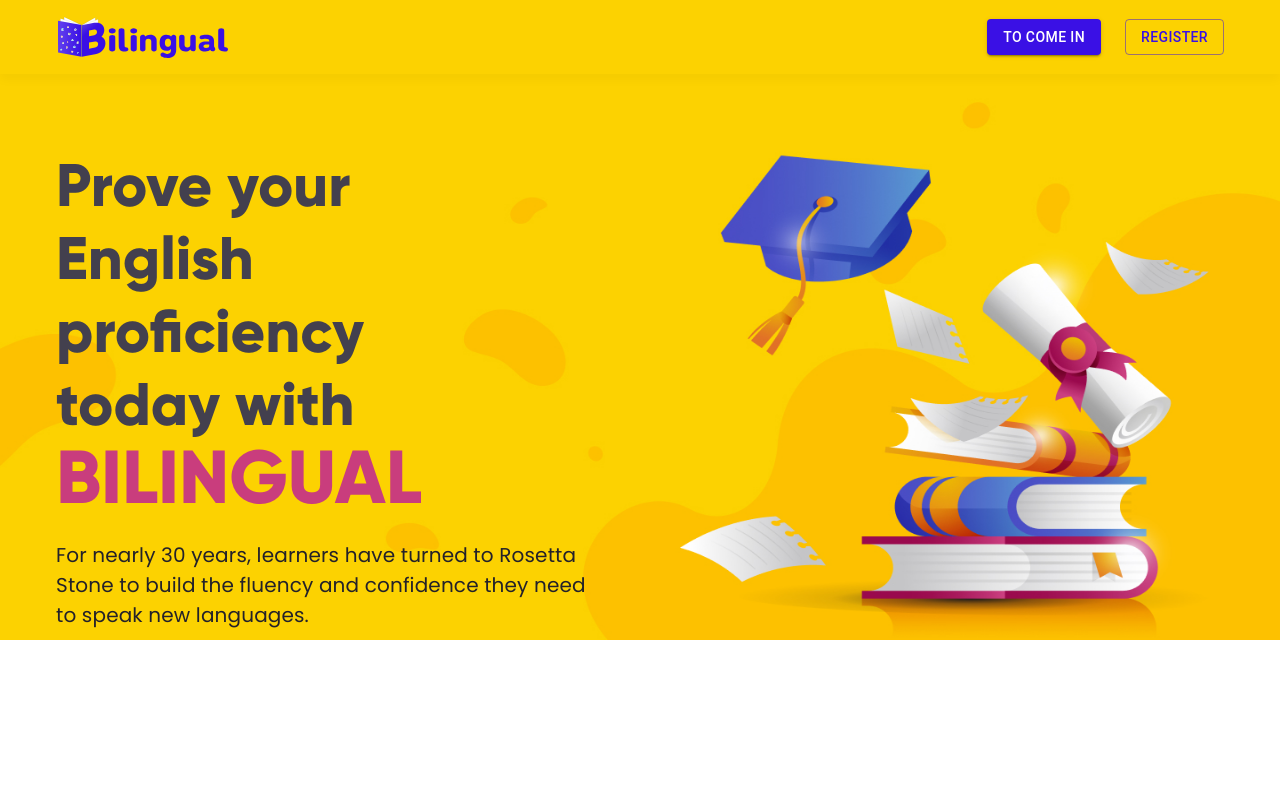
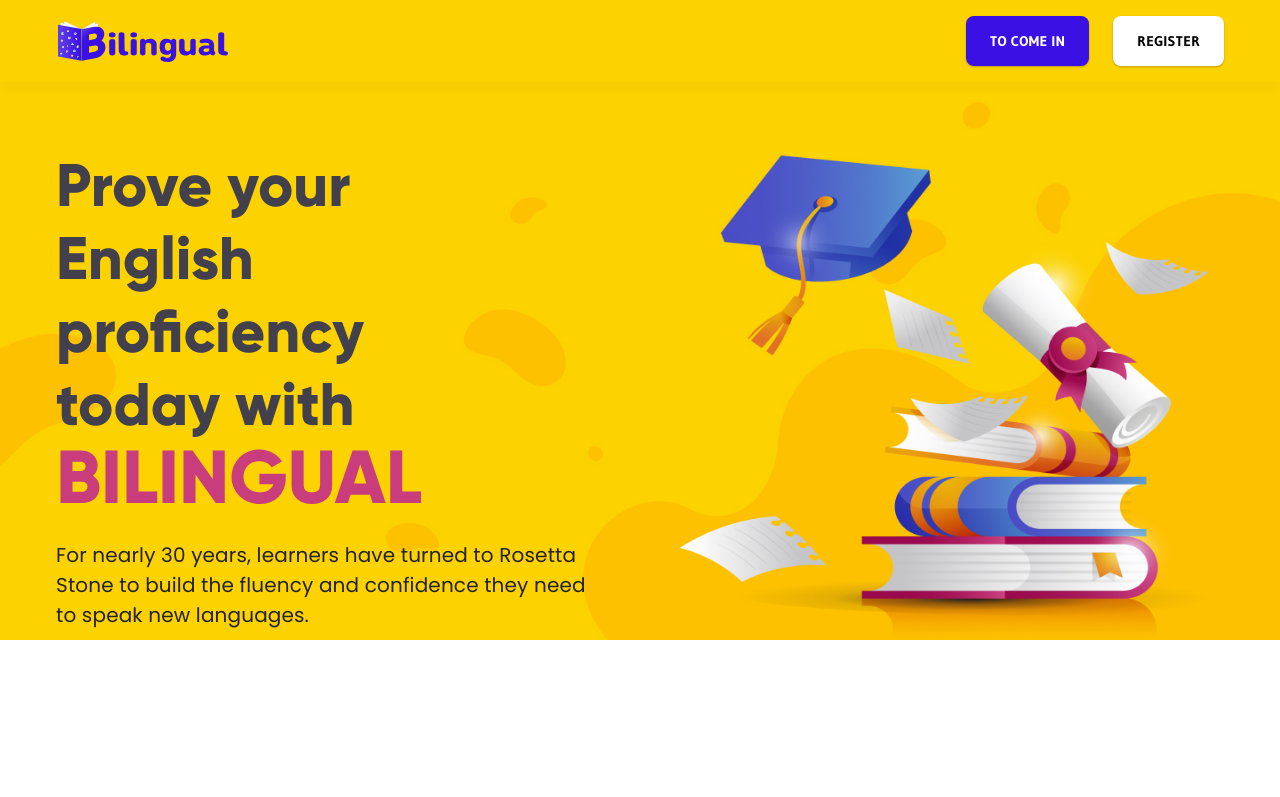
Before and after one commit to Nurtimax/bilimgual, a Next.js app: page / in a window 1280 px wide. Shown: the top 797 px of the page. Built offline with nearby package versions, Linux system fonts and the light colour scheme.

Commit message:
create reusible button component

```diff
--- /dev/null
+++ b/src/component/UI/button/index.tsx
@@ -0,0 +1,170 @@
+import { Button as MuiButton, ButtonProps, createTheme, ThemeProvider } from '@mui/material';
+import { FC, useMemo } from 'react';
+
+import { palette } from '../theme';
+
+interface IButtonProps extends ButtonProps {
+   [key: string]: unknown;
+}
+
+declare module '@mui/material/Button' {
+   interface ButtonPropsVariantOverrides {
+      next: true;
+      login: true;
+      register: true;
+      begin: true;
+      come: true;
+   }
+}
+
+const Button: FC<IButtonProps> = (props) => {
+   const theme = createTheme({
+      palette: { ...palette, action: { active: '#3007DA' } },
+      components: {
+         MuiButton: {
+            styleOverrides: {
+               root: {
+                  fontWeight: '900',
+                  fontFamily: 'Gudea',
+                  borderRadius: '8px',
+                  padding: '12.5px 24px',
+                  fontSize: '14px'
+               }
+            },
+            variants: [
+               {
+                  props: { variant: 'contained' },
+                  style: ({ theme }) => ({
+                     color: theme.palette.primary.light, // #fff
+                     border: 'none',
+                     '&:hover': {
+                        background: 'rgba(58, 16, 229, 0.9)'
+                     }
+                  })
+               },
+               {
+                  props: { variant: 'come' },
+                  style: ({ theme }) => ({
+                     background: theme.palette.primary.main,
+                     boxShadow: '0px 1px 2px rgba(76, 72, 89, 0.2), 0px 1px 2px rgba(76, 72, 89, 0.2)',
+                     color: theme.palette.primary.light, // #fff
+                     border: 'none',
+                     '&:hover': {
+                        background: 'rgba(58, 16, 229, 0.9)'
+                     }
+                  })
+               },
+               {
+                  props: { color: 'success' },
+                  style: ({ theme }) => ({
+                     background: theme.palette.success.main, // #2AB930
+                     color: theme.palette.primary.light, //  #fff
+                     '&:hover': {
+                        background: theme.palette.success.contrastText // #31CF38
+                     },
+                     '&:active': {
+                        background: theme.palette.success.light // #08AF10
+                     }
+                  })
+               },
+               {
+                  props: { disabled: true },
+                  style: () => ({
+                     background: 'none',
+                     '&.Mui-disabled': {
+                        border: '2px solid'
+                     }
+                  })
+               },
+               {
+                  props: { variant: 'outlined' },
+                  style: ({ theme }) => ({
+                     border: '2px solid',
+                     '&:hover': {
+                        border: '2px solid',
+                        background: theme.palette.primary.main, //#3A10E5
+                        color: theme.palette.primary.light // #fff
+                     }
+                  })
+               },
+               {
+                  props: { variant: 'next' },
+                  style: ({ theme }) => ({
+                     background: theme.palette.primary.main, //#3A10E5
+                     border: 'none',
+                     color: theme.palette.primary.light, // #fff
+                     '&:hover': {
+                        background: theme.palette.primary.contrastText // #4E28E8
+                     },
+                     '&:disabled': {
+                        background: theme.palette.background.default, // #C4C4C4
+                        border: 'none',
+                        color: theme.palette.primary.light // #fff
+                     }
+                  })
+               },
+               {
+                  props: {
+                     variant: 'login'
+                  },
+                  style: ({ theme }) => ({
+                     border: `2px solid ${theme.palette.error.contrastText}`, // #4C4859
+                     color: theme.palette.error.dark, // #4C4C4C
+                     '&:hover': {
+                        background: theme.palette.primary.main, //#3A10E5,
+                        color: theme.palette.primary.light, // #fff
+                        border: `2px solid ${theme.palette.primary.main}` //#3A10E5
+                     }
+                  })
+               },
+               {
+                  props: { variant: 'register' },
+                  style: ({ theme }) => ({
+                     background: theme.palette.primary.light,
+                     border: 'none',
+                     boxShadow: '0px 1px 2px rgba(76, 72, 89, 0.2), 0px 1px 2px rgba(76, 72, 89, 0.2)',
+                     '&:hover': {
+                        background: '#F0EDED'
+                     },
+                     '&:active': {
+                        background: '#EBE6E6'
+                     }
+                  })
+               },
+               {
+                  props: { variant: 'begin' },
+                  style: ({ theme }) => ({
+                     background:
+                        'linear-gradient(186.36deg, #CB4080 5.01%, #C93D7D 29.76%, #BD3172 55.4%, #AD1E60 94.99%)',
+                     boxShadow: 'inset 4px -5px 0px rgba(255, 204, 191, 0.68)',
+                     padding: '16px 65px 23px',
+                     clipPath:
+                        'polygon(1% 1%, 100% 0%, 100% 100%, 91% 99%, 86% 99%, 85% 98%, 82% 98%, 80% 98%, 77% 97%, 74% 97%, 71% 96%, 67% 96%, 64% 95%, 60% 95%, 56% 95%, 53% 95%, 50% 94%, 45% 94%, 41% 94%, 38% 95%, 34% 95%, 30% 96%, 26% 97%, 24% 98%, 20% 98%, 19% 99%, 11% 99%, 1% 99%, 0% 49%, 1% 12%)',
+                     backgroundClip: 'padding-box',
+                     borderRadius: '120px',
+                     color: theme.palette.primary.light
+                  })
+               }
+            ]
+         }
+      }
+   });
+
+   const customProps: ButtonProps = useMemo(() => {
+      if (props.variant === 'next') {
+         return props;
+      }
+      if (props.disabled) {
+         return { ...props, variant: 'outlined' };
+      }
+      return props;
+   }, [props]);
+
+   return (
+      <ThemeProvider theme={theme}>
+         <MuiButton {...customProps} />
+      </ThemeProvider>
+   );
+};
+
+export default Button;
--- /dev/null
+++ b/src/component/UI/index.ts
@@ -0,0 +1,2 @@
+export { default as Button } from './button';
+export { default as Input } from './Input/Input';
--- a/src/component/UI/theme/index.tsx
+++ b/src/component/UI/theme/index.tsx
@@ -1,9 +1,60 @@
-import { createTheme, ThemeProvider } from '@mui/material';
+import { createTheme, PaletteOptions, ThemeProvider } from '@mui/material';
 import { FC, ReactNode } from 'react';
 
 interface ThemeProps {
    children: ReactNode;
 }
+
+export const palette: PaletteOptions = {
+   primary: {
+      main: '#3A10E5',
+      light: '#ffffff',
+      dark: '#D7E1F8',
+      contrastText: '#4E28E8'
+   },
+   secondary: {
+      main: '#0F85F1',
+      light: '#3752B4',
+      A100: '#D4D0D0',
+      A200: '#D8D9DB',
+      A400: '#F7F7F7',
+      dark: '#757575'
+   },
+   error: {
+      main: '#F61414',
+      contrastText: '#4C4859',
+      dark: '#4C4C4C'
+   },
+   common: {
+      white: '#ffffff',
+      black: '#23212A'
+   },
+   background: {
+      default: '#C4C4C4', //
+      paper: 'linear-gradient(270deg, #3A10E5 0%, #6746EF 75.83%)'
+   },
+   action: {
+      disabled: '#C4C4C4',
+      active: '#3A10E5'
+   },
+   text: {
+      primary: '#ffffff',
+      secondary: '#3A10E5',
+      disabled: '#9A9A9A'
+   },
+   success: {
+      main: '#2AB930',
+      dark: '#666CA7',
+      light: '#08AF10',
+      contrastText: '#31CF38',
+      A700: 'linear-gradient(270deg, #C23677 0%, #C5397A 27.92%, #C43879 64.37%, #BB2E6F 100%)'
+   },
+   warning: {
+      main: '#FCD200',
+      light: '#FE9102',
+      contrastText: '#FEF5E8'
+   }
+};
 
 const Theme: FC<ThemeProps> = ({ children }) => {
    /*
@@ -35,52 +86,7 @@
             }
          }
       },
-      palette: {
-         primary: {
-            main: '#3A10E5',
-            light: '#ffffff',
-            dark: '#D7E1F8',
-            A100: '#4C4859'
-         },
-         secondary: {
-            main: '#0F85F1',
-            light: '#3752B4',
-            A100: '#D4D0D0',
-            A200: '#D8D9DB',
-            A400: '#F7F7F7',
-            dark: '#757575'
-         },
-         error: {
-            main: '#F61414'
-         },
-         common: {
-            white: '#ffffff',
-            black: '#23212A'
-         },
-         background: {
-            default: '#C4C4C4', //
-            paper: 'linear-gradient(270deg, #3A10E5 0%, #6746EF 75.83%)'
-         },
-         action: {
-            disabled: '#C4C4C4',
-            active: '#3A10E5'
-         },
-         text: {
-            primary: '#ffffff',
-            secondary: '#3A10E5',
-            disabled: '#9A9A9A'
-         },
-         success: {
-            main: '#2AB930',
-            dark: '#666CA7',
-            light: '#FE9102',
-            contrastText: '#FEF5E8',
-            A700: 'linear-gradient(270deg, #C23677 0%, #C5397A 27.92%, #C43879 64.37%, #BB2E6F 100%)'
-         },
-         warning: {
-            main: '#FCD200'
-         }
-      }
+      palette
    });
    return <ThemeProvider theme={theme}>{children}</ThemeProvider>;
 };
--- a/src/component/header/MainLinks.tsx
+++ b/src/component/header/MainLinks.tsx
@@ -1,5 +1,7 @@
 import { FC } from 'react';
-import { Box, Button, styled } from '@mui/material';
+import { Box, styled } from '@mui/material';
+
+import { Button } from '../UI';
 
 interface MainLinksProps {
    [key: string]: unknown;
@@ -18,8 +20,8 @@
 const MainLinks: FC<MainLinksProps> = () => {
    return (
       <StyledMainLinks>
-         <Button variant="contained">TO COME IN</Button>
-         <Button variant="outlined">REGISTER</Button>
+         <Button variant="come">TO COME IN</Button>
+         <Button variant="register">REGISTER</Button>
       </StyledMainLinks>
    );
 };
--- a/src/styles/globals.css
+++ b/src/styles/globals.css
@@ -1,4 +1,5 @@
 @import url('https://fonts.googleapis.com/css2?family=Manrope:wght@300;400;500;600;700&family=Poppins:wght@300;400;500;700;900&display=swap');
+@import url('https://fonts.googleapis.com/css2?family=Gudea:wght@400;700&display=swap'); /* Gudea */
 
 @font-face {
    font-family: 'DINNextRoundedLTPro-Bold';
--- a/tsconfig.json
+++ b/tsconfig.json
@@ -18,6 +18,7 @@
    "include": [
       "next-env.d.ts",
       "**/*.ts",
+      "**/*.d.ts",
       "**/*.tsx",
       "src/**/*.svg",
       "webpack.config.js",
```
Also changed, not shown: 1 other file (tests, documents, lock files or other folders). Lines whose indentation alone changed are shown as unchanged.
